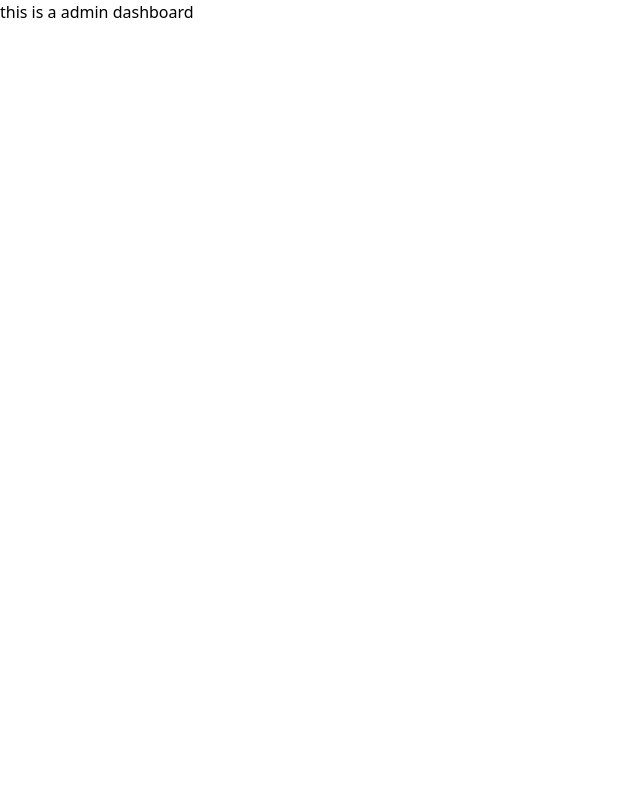
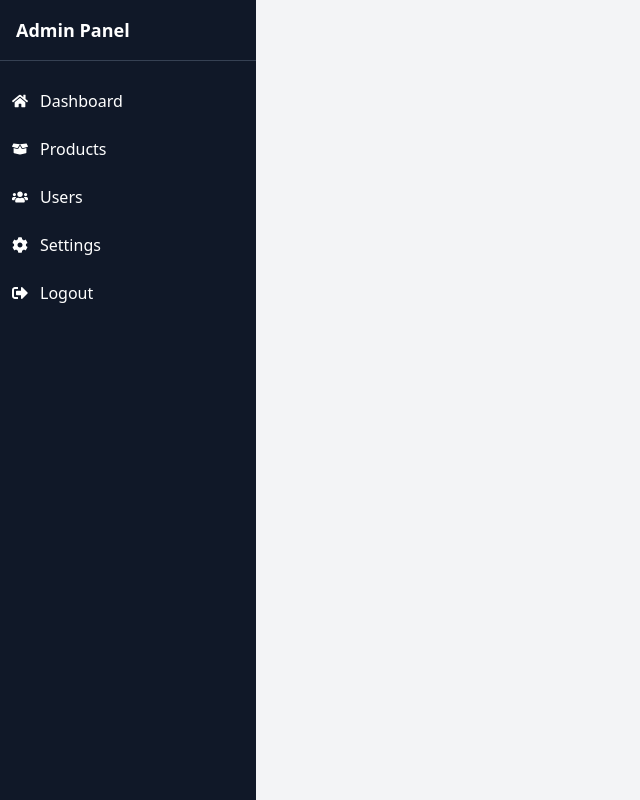
Before and after one commit to kandelmilan/E-commerce, a React (Vite) app: page /admin in a window 1280 px wide. Shown: the whole page, without its empty margins (0-640 px from the left). Built offline with nearby package versions, Linux system fonts and the light colour scheme.

Commit message:
Added:AdminPanel

```diff
--- /dev/null
+++ b/src/Admin/AdminPanel.jsx
@@ -0,0 +1,86 @@
+import React, { useState } from "react";
+import { NavLink, Outlet, useNavigate } from "react-router-dom";
+import { FaHome, FaBoxOpen, FaUsers, FaCog, FaSignOutAlt } from "react-icons/fa";
+
+const AdminPanel = () => {
+  const [sidebarOpen, setSidebarOpen] = useState(true);
+    const Navigate=useNavigate();
+  return (
+
+    <div className="flex h-screen">
+      {/* Sidebar */}
+      <aside
+        className={`bg-gray-900 text-white w-64 flex-shrink-0 transition-all duration-300 ${
+          sidebarOpen ? "block" : "hidden md:block"
+        }`}
+      >
+        <div className="flex items-center justify-between p-4 border-b border-gray-700">
+          <h1 className="text-lg font-bold">Admin Panel</h1>
+          <button
+            className="md:hidden text-white"
+            onClick={() => setSidebarOpen(!sidebarOpen)}
+          >
+            ✕
+          </button>
+        </div>
+
+        <nav className="flex flex-col mt-4">
+          <NavLink
+            to="/admin/dashboard"
+            className={({ isActive }) =>
+              `flex items-center gap-3 p-3 hover:bg-gray-700 transition ${
+                isActive ? "bg-gray-800" : ""
+              }`
+            }
+          >
+            <FaHome /> Dashboard
+          </NavLink>
+
+          <NavLink
+            to="/admin/products"
+            className={({ isActive }) =>
+              `flex items-center gap-3 p-3 hover:bg-gray-700 transition ${
+                isActive ? "bg-gray-800" : ""
+              }`
+            }
+          >
+            <FaBoxOpen /> Products
+          </NavLink>
+
+          <NavLink
+            to="/admin/users"
+            className={({ isActive }) =>
+              `flex items-center gap-3 p-3 hover:bg-gray-700 transition ${
+                isActive ? "bg-gray-800" : ""
+              }`
+            }
+          >
+            <FaUsers /> Users
+          </NavLink>
+
+          <NavLink
+            to="/admin/settings"
+            className={({ isActive }) =>
+              `flex items-center gap-3 p-3 hover:bg-gray-700 transition ${
+                isActive ? "bg-gray-800" : ""
+              }`
+            }
+          >
+            <FaCog /> Settings
+          </NavLink>
+
+          <button className="flex items-center gap-3 p-3 mt-auto hover:bg-gray-700 transition">
+            <FaSignOutAlt  /> Logout
+          </button>
+        </nav>
+      </aside>
+
+      {/* Main content */}
+      <main className="flex-1 bg-gray-100 overflow-auto p-6">
+        <Outlet />
+      </main>
+    </div>
+  );
+};
+
+export default AdminPanel;
--- /dev/null
+++ b/src/Admin/Dashboard.jsx
@@ -0,0 +1,11 @@
+import React from 'react'
+
+function Dashboard() {
+  return (
+    <div>
+      this is a page of dashboard
+    </div>
+  )
+}
+
+export default Dashboard
--- a/src/App.jsx
+++ b/src/App.jsx
@@ -12,6 +12,8 @@ import Allproduct from "./component/Header/Allproduct";
 import Cart from "./component/Header/Cart";
 import { ToastContainer } from "react-toastify";
 import Wishlist from "./component/Header/WishList";
+import AdminPanel from "./Admin/AdminPanel";
+import Dashboard from "./Admin/Dashboard";
 
 
 function App() {
@@ -33,8 +35,15 @@ function App() {
         </Route>
         <Route path="login" element={<LoginForm />} />
         <Route path="signup" element={<SignupForm />} />
+      </Routes>
 
-         <Route path="/admin" element={<div>this is a admin dashboard</div>} />
+      <Routes>
+          <Route path="/admin" element={<AdminPanel />}>
+          <Route path="dashboard" element={<Dashboard/>} />
+          <Route path="products" element={<div>this is products page</div>} />
+          <Route path="users" element={<div>this is users page</div>} />
+          <Route path="settings" element={<div>this is settings page</div>} />
+        </Route>
       </Routes>
 
 
```
Also changed, not shown: src/hoc/ProtectedRoute.jsx (added, +14 -0 lines).
